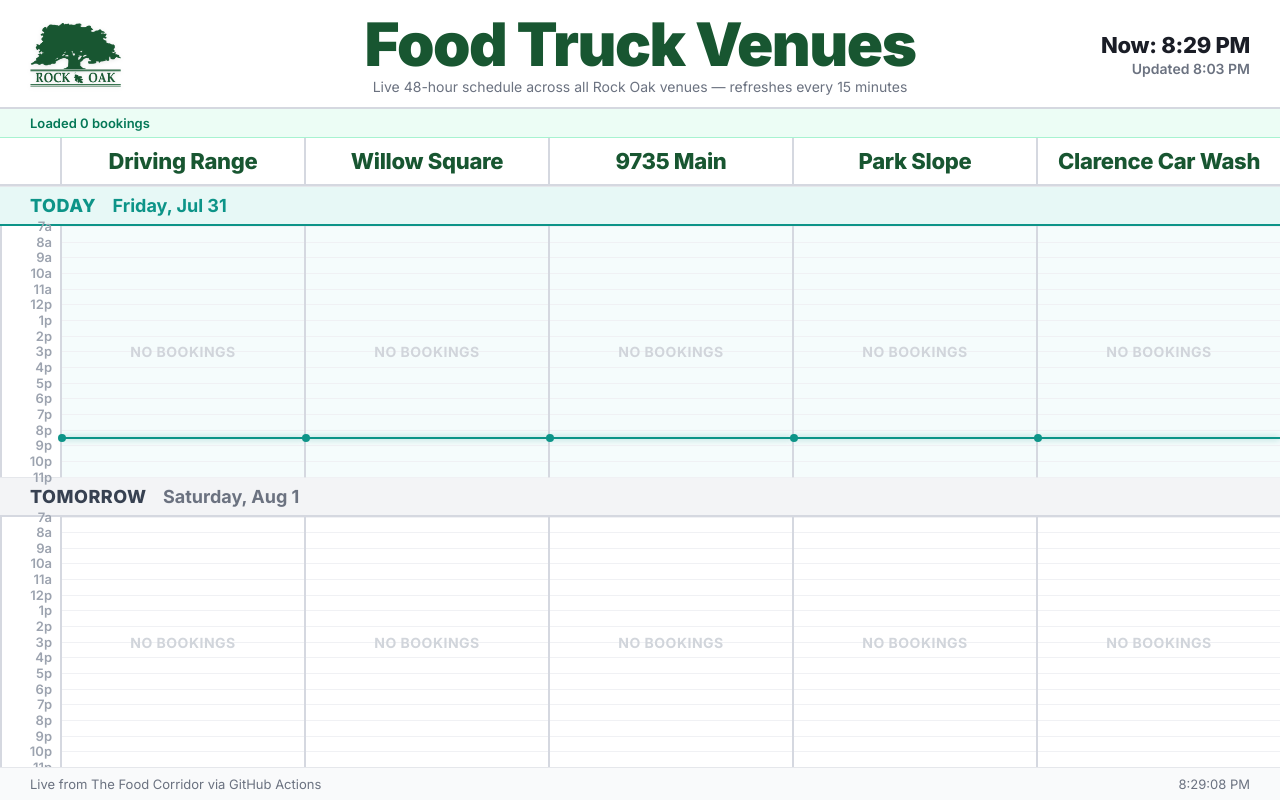
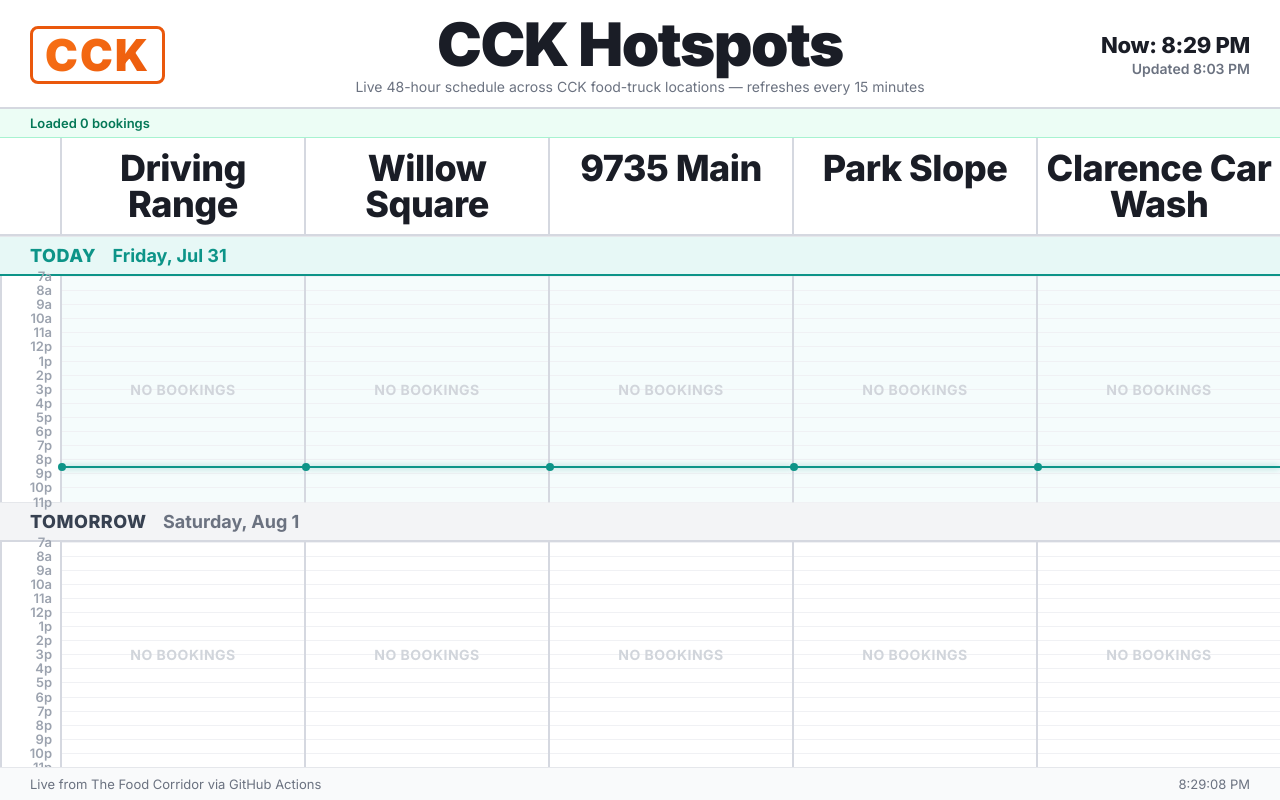
Before and after one commit to SD9580/RockOakFoodTrucks, a plain HTML site: page venues/index.html in a window 1280 px wide. Drawn offline with Linux system fonts and the light colour scheme.

Commit message:
Rebrand venues page as CCK Hotspots; drop Rock Oak logo/green; larger venue labels

```diff
--- a/venues/index.html
+++ b/venues/index.html
@@ -3,7 +3,7 @@
 <head>
 <meta charset="UTF-8">
 <meta name="viewport" content="width=device-width, initial-scale=1.0">
-<title>Rock Oak Venues — Food Truck Schedule</title>
+<title>CCK Hotspots — Food Truck Schedule</title>
 <meta http-equiv="refresh" content="900">
 <style>
   @import url('https://fonts.googleapis.com/css2?family=Inter:wght@400;600;700;800;900&display=swap');
@@ -44,9 +44,24 @@
     font-size: 60px;
     font-weight: 900;
     letter-spacing: -1.5px;
-    color: #185631;
+    color: #1a1d26;
     line-height: 1;
     white-space: nowrap;
+  }
+  .header .cck-mark {
+    font-size: 44px;
+    font-weight: 900;
+    letter-spacing: 2px;
+    color: #1a1d26;
+    background: #1a1d26;
+    background: linear-gradient(135deg, #f97316 0%, #ea580c 100%);
+    -webkit-background-clip: text;
+    -webkit-text-fill-color: transparent;
+    background-clip: text;
+    padding: 4px 12px;
+    border: 3px solid #ea580c;
+    border-radius: 8px;
+    line-height: 1;
   }
   .header .subtitle {
     font-size: 14px;
@@ -96,13 +111,14 @@
 
   .venue-header {
     text-align: center;
-    padding: 10px 6px 10px;
+    padding: 12px 6px 12px;
     font-weight: 800;
-    font-size: 22px;
-    color: #185631;
+    font-size: 36px;
+    color: #1a1d26;
     border-bottom: 2px solid #d5d8e0;
     border-left: 2px solid #d5d8e0;
-    letter-spacing: -0.3px;
+    letter-spacing: -0.5px;
+    line-height: 1;
   }
   .corner {
     border-bottom: 2px solid #d5d8e0;
@@ -269,7 +285,7 @@
 
     .m-venue { margin-top: 14px; }
     .m-venue-name {
-      font-size: 22px; font-weight: 800; color: #185631;
+      font-size: 28px; font-weight: 800; color: #1a1d26;
       padding: 8px 0; border-bottom: 2px solid #d5d8e0;
     }
     .m-day { margin-top: 10px; }
@@ -300,11 +316,11 @@
 
 <div class="header">
   <div class="header-left">
-    <img src="../logo.png" alt="Rock Oak" class="logo">
+    <div class="cck-mark">CCK</div>
   </div>
   <div class="header-center">
-    <h1>Food Truck Venues</h1>
-    <div class="subtitle">Live 48-hour schedule across all Rock Oak venues — refreshes every 15 minutes</div>
+    <h1>CCK Hotspots</h1>
+    <div class="subtitle">Live 48-hour schedule across CCK food-truck locations — refreshes every 15 minutes</div>
   </div>
   <div class="header-right">
     <div class="now-label" id="nowLabel"></div>
```
